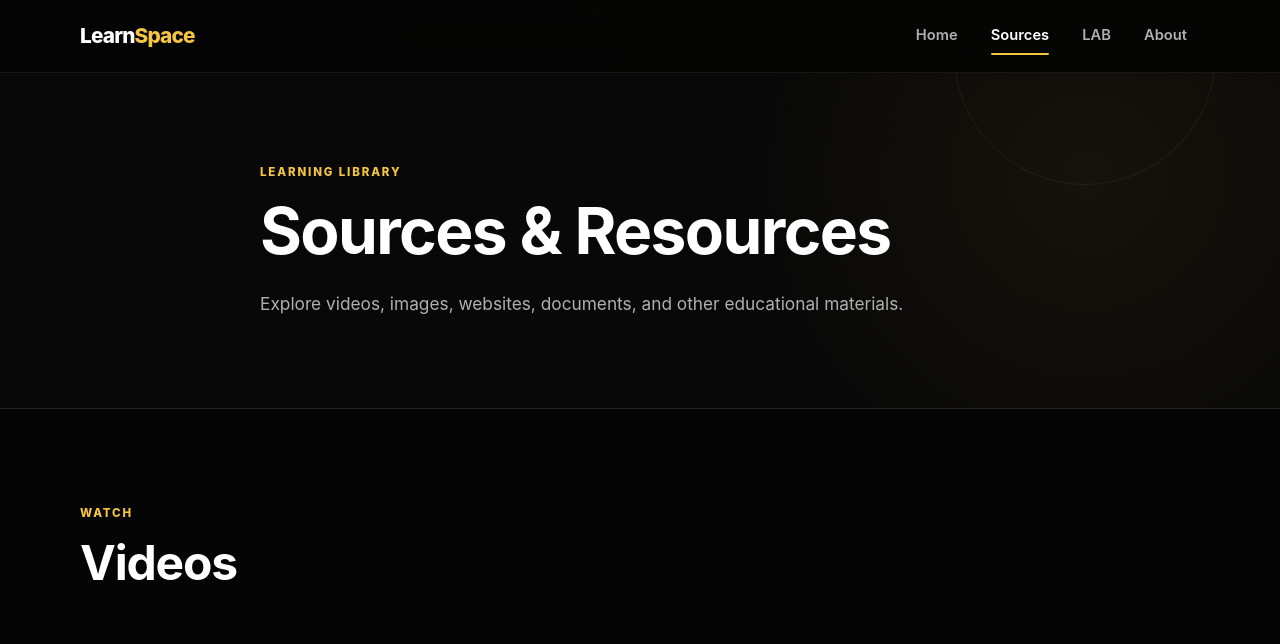
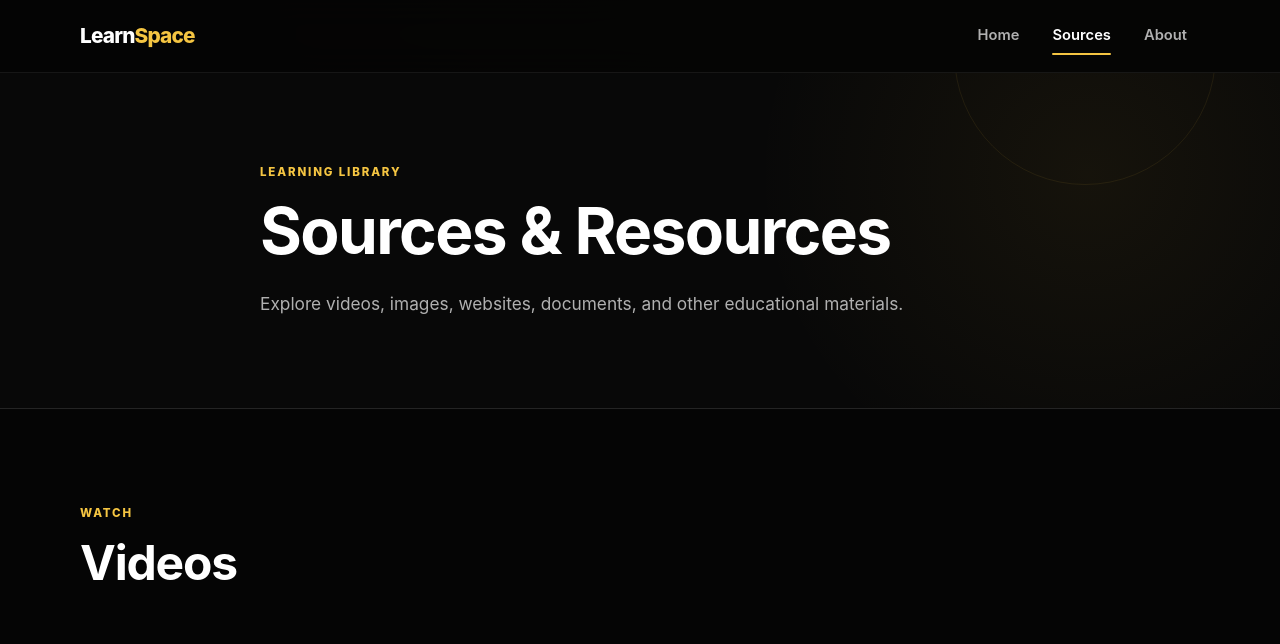
Before and after one commit to txtbyyash78/n8nyash78-txt, a plain HTML site: page sources.html in a window 1280 px wide. Shown: the top 644 px of the page. Drawn offline with Linux system fonts and the light colour scheme.

```diff
--- a/sources.html
+++ b/sources.html
@@ -39,7 +39,6 @@
             <nav id="main-navigation" class="main-nav" aria-label="Main navigation">
                 <a href="index.html">Home</a>
                 <a href="sources.html" class="active">Sources</a>
-                <a href="lab.html">LAB</a>
                 <a href="about.html">About</a>
             </nav>
 
```
